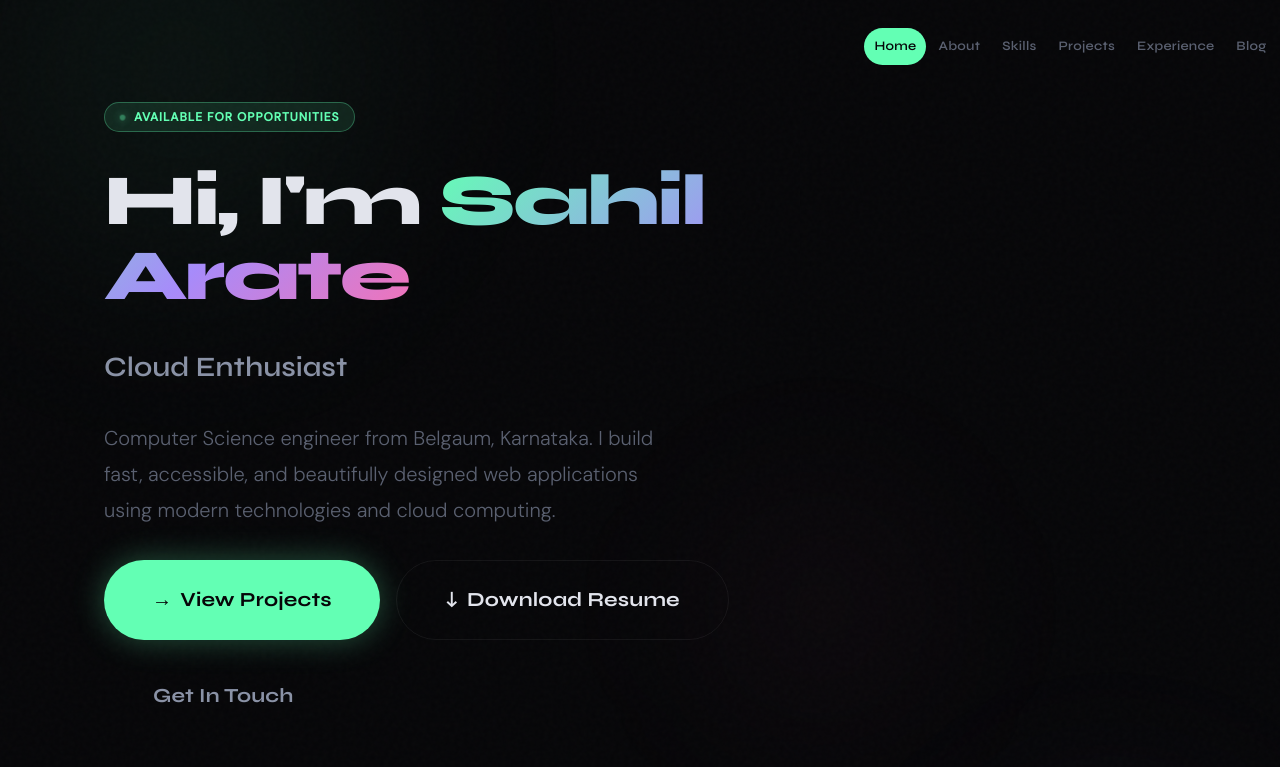
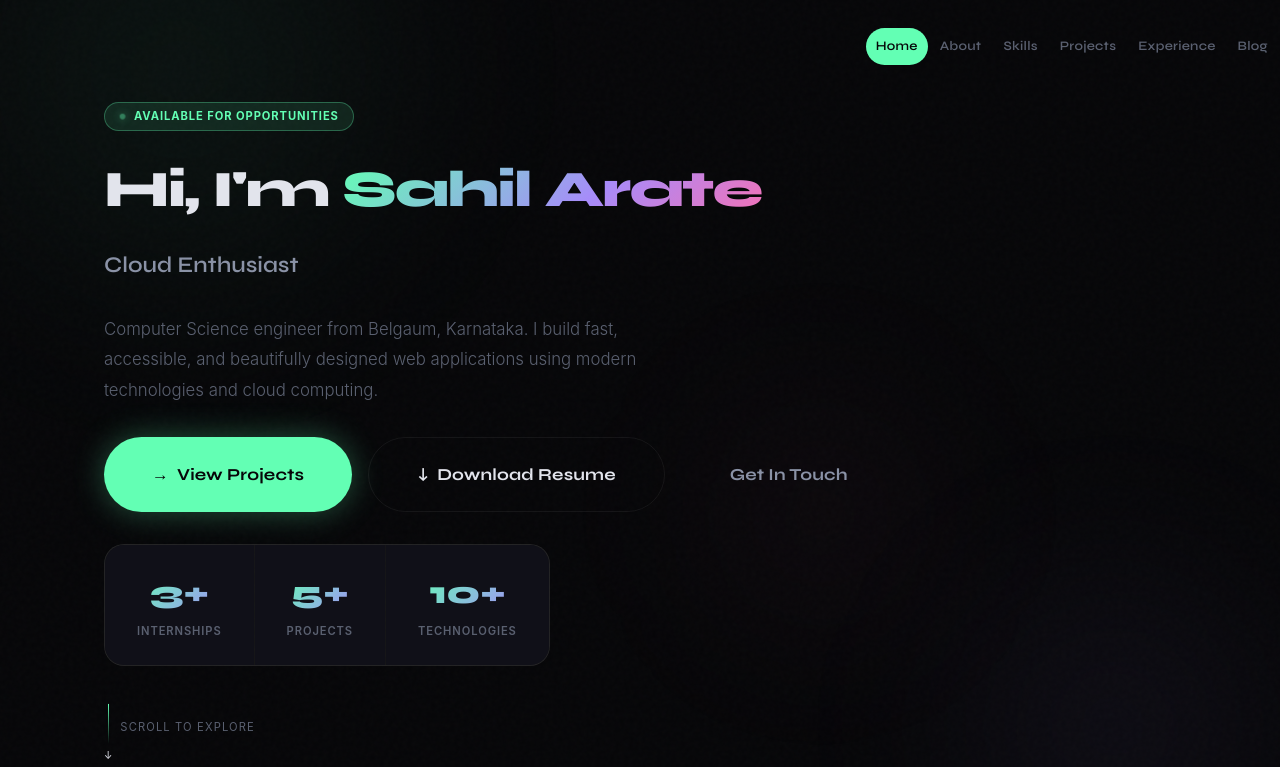
Before and after one commit to SahilArate/sahil-portfolio, a Next.js app: page / in a window 1280 px wide. Shown: the top 767 px of the page. Built offline with nearby package versions, Linux system fonts and the light colour scheme.

Commit message:
Improve typography and color system for a cleaner, more professional look

```diff
--- a/src/app/globals.css
+++ b/src/app/globals.css
@@ -58,7 +58,7 @@
 body {
   background-color: var(--color-bg-primary);
   color: var(--color-text-primary);
-  font-family: var(--font-body, sans-serif);
+  font-family: -apple-system, BlinkMacSystemFont, "Segoe UI", Roboto, Helvetica, Arial, sans-serif;
   overflow-x: hidden;
   transition: background-color 400ms ease-out, color 400ms ease-out;
 }
@@ -182,8 +182,7 @@
 .gradient-text {
   background: linear-gradient(135deg,
     var(--color-accent-green) 0%,
-    var(--color-accent-purple) 60%,
-    var(--color-accent-pink) 100%
+    color-mix(in srgb, var(--color-accent-green) 40%, var(--color-text-primary)) 100%
   );
   -webkit-background-clip: text;
   -webkit-text-fill-color: transparent;
@@ -196,6 +195,14 @@
 .glow-green  { box-shadow: 0 0 30px color-mix(in srgb, var(--color-accent-green)  30%, transparent); }
 .glow-purple { box-shadow: 0 0 30px color-mix(in srgb, var(--color-accent-purple) 30%, transparent); }
 
+
+.label-mono {
+  font-family: var(--font-mono), monospace;
+  font-size: 0.75rem;
+  letter-spacing: 0.08em;
+  text-transform: uppercase;
+  color: var(--color-text-muted);
+}
 /* ============================================
    REDUCED MOTION
    ============================================ */
--- a/src/app/layout.tsx
+++ b/src/app/layout.tsx
@@ -1,5 +1,5 @@
 import type { Metadata } from "next";
-import { Syne, DM_Sans } from "next/font/google";
+import { Syne, DM_Sans, JetBrains_Mono } from "next/font/google";
 import "./globals.css";
 
 const syne = Syne({
@@ -12,6 +12,12 @@
   subsets: ["latin"],
   variable: "--font-body",
   weight: ["300", "400", "500"],
+});
+
+const jetbrainsMono = JetBrains_Mono({
+  subsets: ["latin"],
+  variable: "--font-mono",
+  weight: ["400", "500"],
 });
 
 export const metadata: Metadata = {
@@ -60,7 +66,7 @@
       lang="en"
       data-theme="dark"
       suppressHydrationWarning
-      className={`${syne.variable} ${dmSans.variable}`}
+      className={`${syne.variable} ${dmSans.variable} ${jetbrainsMono.variable}`}
     >
       <head>
         <script dangerouslySetInnerHTML={{ __html: themeScript }} />
--- a/src/tokens/index.ts
+++ b/src/tokens/index.ts
@@ -30,13 +30,14 @@
     full: "9999px",
   },
   font: {
-    xs:   "clamp(0.7rem,  1.2vw, 0.75rem)",
-    sm:   "clamp(0.75rem, 1.5vw, 0.875rem)",
-    md:   "clamp(0.875rem,2vw,   1rem)",
-    lg:   "clamp(1rem,    2.5vw, 1.25rem)",
-    xl:   "clamp(1.25rem, 3vw,   1.75rem)",
-    xxl:  "clamp(1.75rem, 4vw,   2.5rem)",
-    hero: "clamp(2.5rem,  6vw,   4.5rem)",
+    xs:   "clamp(0.65rem, 1vw,   0.7rem)",
+    sm:   "clamp(0.7rem,  1.2vw, 0.8rem)",
+    md:   "clamp(0.8rem,  1.5vw, 0.9rem)",
+    lg:   "clamp(0.9rem,  1.8vw, 1.05rem)",
+    xl:   "clamp(1.1rem,  2.2vw, 1.4rem)",
+    xxl:  "clamp(1.4rem,  3vw,   2rem)",
+    hero: "clamp(1.8rem,  4vw,   3.2rem)",
+    mono: "var(--font-mono)",
   },
   transition: {
     fast:   "150ms ease-out",
```
